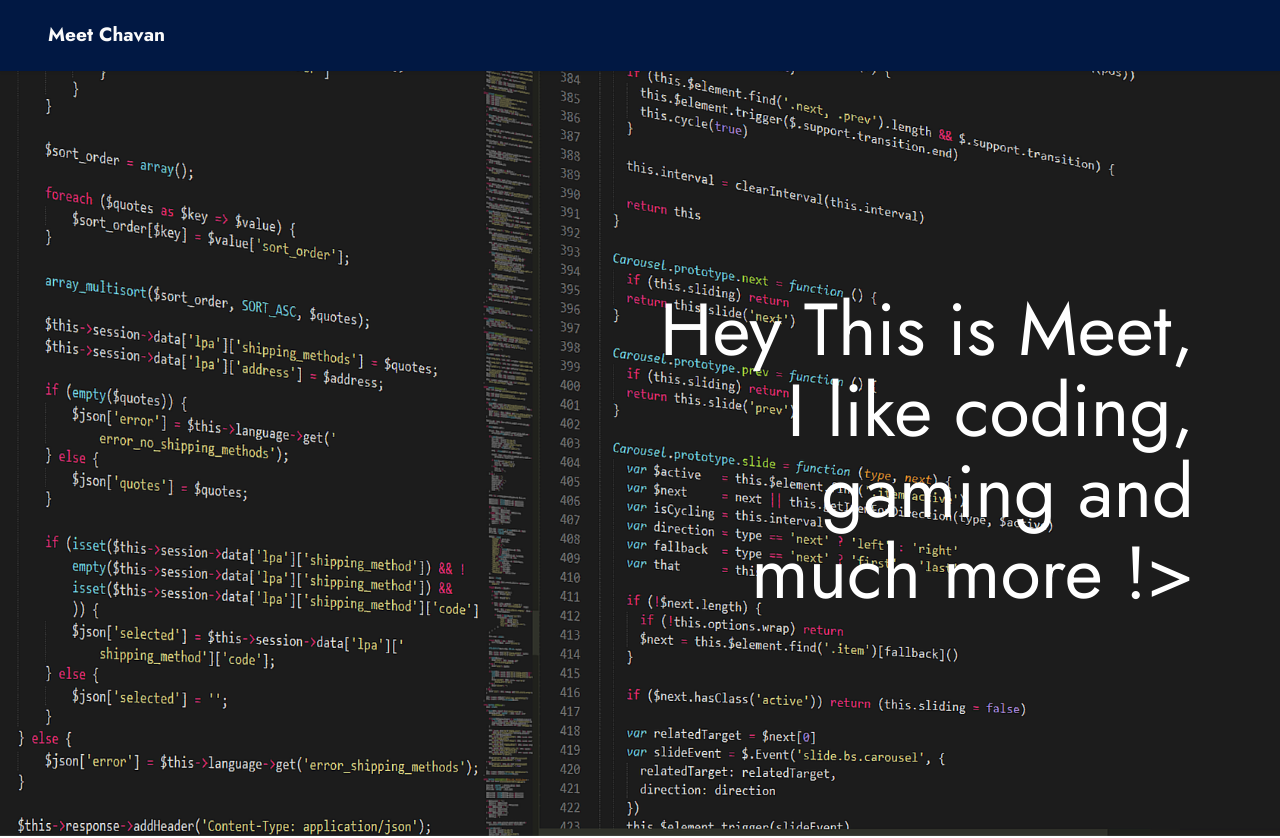
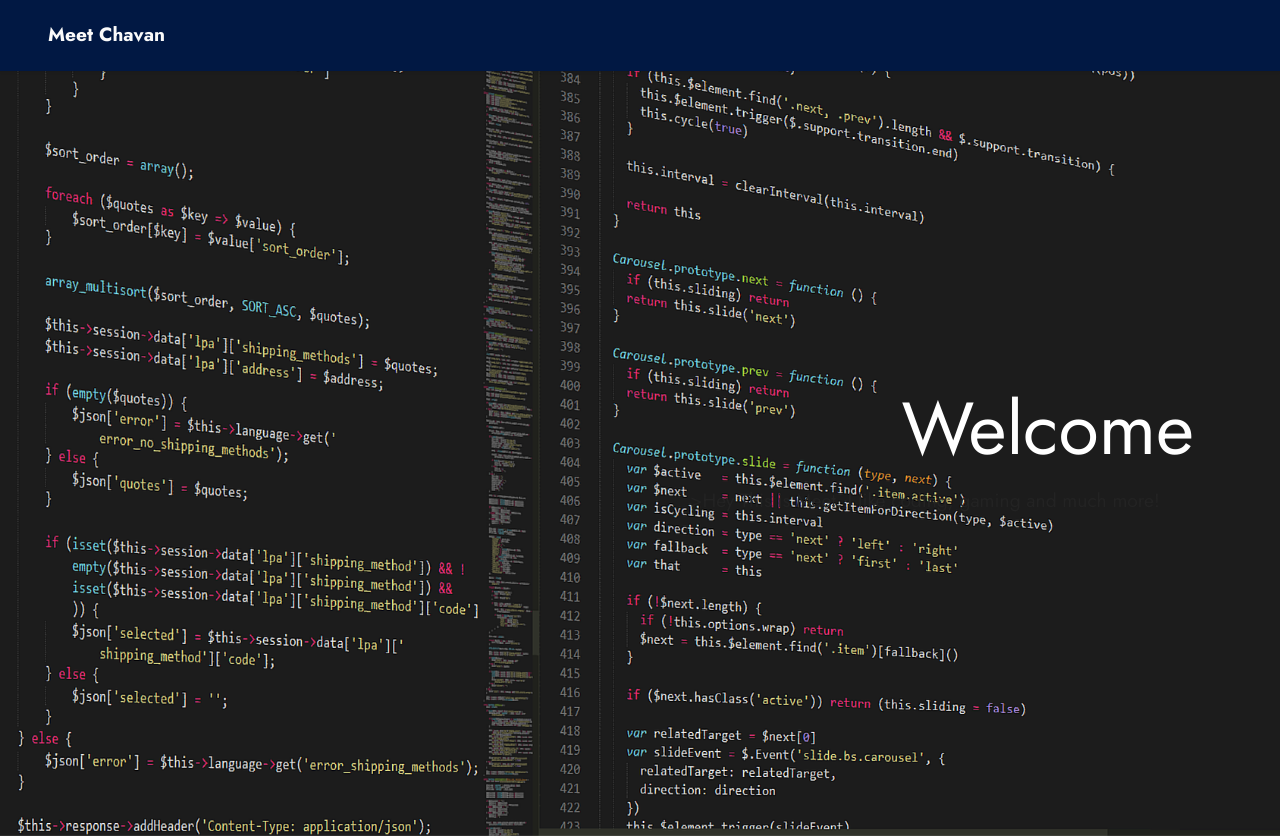
Before and after one commit to meet242005/MySocialHandles, a plain HTML site: page index.html in a window 1280 px wide. Shown: the top 838 px of the page. Drawn offline with Linux system fonts and the light colour scheme.

Commit message:
Update index.html

```diff
--- a/index.html
+++ b/index.html
@@ -49,8 +49,8 @@
     <div class="align-center container">
         <div class="row justify-content-end">
             <div class="col-12 col-lg-6">
-                <h1 class="mbr-section-title mbr-fonts-style mb-3 display-1">Hey This is Meet, I like coding, gaming and much more !><br></h1>
-
+                <h1 class="mbr-section-title mbr-fonts-style mb-3 display-1">Welcome<br></h1>
+                <p class="mbr-text mbr-fonts-style display-7">>Hey This is Meet, I like coding, gaming and much more!</p>
 
 
 
```
